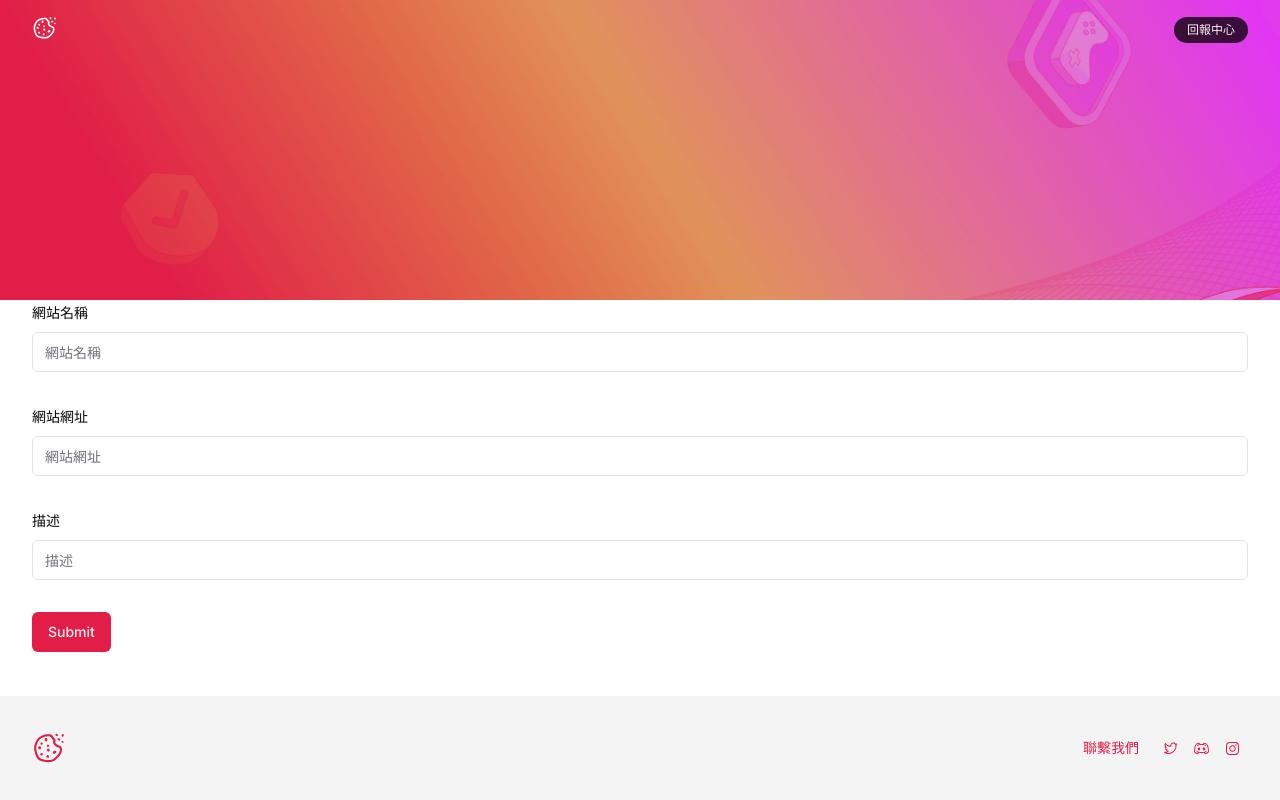
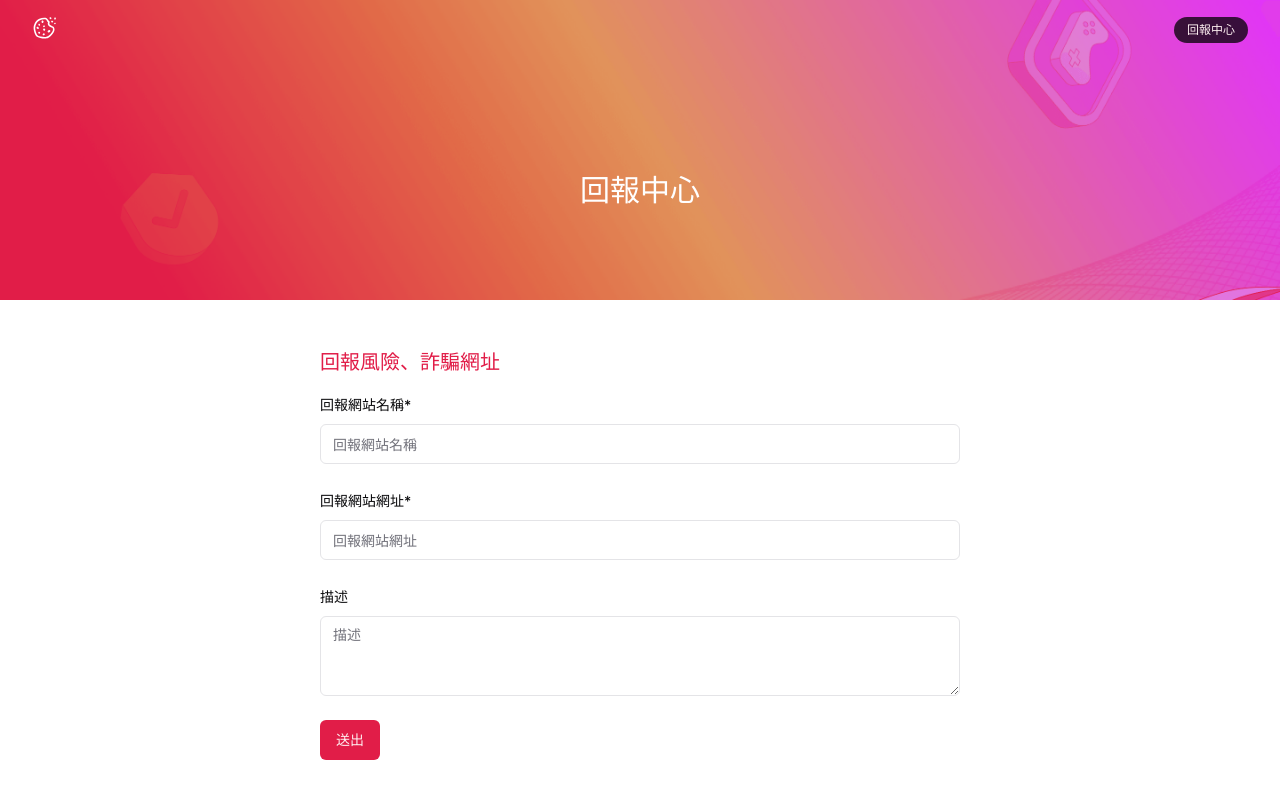
Before and after one commit to haoolii/phoibe, a Next.js app: page /report in a window 1280 px wide. Shown: the top 800 px of the page. Built offline with nearby package versions, Linux system fonts and the light colour scheme.

Commit message:
feat: update theme

```diff
--- a/app/api/records/route.ts
+++ b/app/api/records/route.ts
@@ -1,5 +1,4 @@
 import { ResponseCode } from '@/lib/constants/response-code';
-import { PrismaClient } from '@prisma/client';
 import { NextResponse } from 'next/server';
 import { type NextRequest } from 'next/server';
 import db from '@/lib/db';
--- a/app/record/[id]/page.tsx
+++ b/app/record/[id]/page.tsx
@@ -1,4 +1,7 @@
 import { BaseLayout } from '@/components/layout';
+import { Badge } from '@/components/ui/badge';
+import { Separator } from '@/components/ui/separator';
+import { Textarea } from '@/components/ui/textarea';
 import { RecordComments } from '@/features/record/components/RecordComments';
 import db from '@/lib/db';
 
@@ -11,7 +14,7 @@ export default async function RecordDetail({
     const record = await db.record.findUnique({
       include: {
         source: true,
-        comments: true
+        comments: true,
       },
       where: {
         id: params.id,
@@ -23,30 +26,43 @@ export default async function RecordDetail({
     return (
       <div>
         <div
-          className={`flex h-[300px] items-center bg-[url('/img/dapp_banner_bg.png')] bg-cover pt-20 transition-all`}
+          className={`flex min-h-[300px] items-center bg-[url('/img/dapp_banner_bg.png')] bg-cover pt-28 pb-10 transition-all`}
         >
-          <div className='container'>
-            <div>
-              <h2 className='text-2xl text-white'>網站名稱</h2>
-              <h2>{record.websiteName}</h2>
+          <div className='container space-y-6 mx-auto max-w-5xl'>
+            <div className='flex items-center space-x-4 max-w-full'>
+              <h2 className='text-xl text-white whitespace-nowrap'>網站名稱</h2>
+              <div className='inline-block rounded-lg bg-primary-foreground px-4 py-1'>
+                <h2 className='text-primary font-medium'>{record.websiteName}</h2>
+              </div>
             </div>
-            <div>
-              <h2 className='text-2xl text-white'>網站網址</h2>
-              <h2>{record.url}</h2>
+            <div className='flex items-center space-x-4 max-w-full'>
+              <h2 className='text-xl text-white whitespace-nowrap'>網站網址</h2>
+              <div className='inline-block rounded-lg bg-primary-foreground px-4 py-1'>
+                <h2 className='text-primary font-medium break-all'>{record.url}</h2>
+              </div>
             </div>
-            <div>
-              <h2 className='text-2xl text-white'>來源</h2>
-              <h2>{record.source.name}</h2>
+            <div className='flex items-center space-x-4 max-w-full'>
+              <h2 className='text-xl text-white whitespace-nowrap'>通報來源</h2>
+              <div className='inline-block rounded-lg bg-primary-foreground px-4 py-1'>
+              <h2 className='text-primary font-medium'>{record.source.name}</h2>
+              </div>
             </div>
           </div>
         </div>
-        <div className="container">
-          RecordDetail
+        <section className='container mx-auto max-w-5xl py-10'>
+          <div className="space-y-2">
+            <h3 className='text-xl text-primary'>網站描述</h3>
+            <Textarea readOnly rows={8} value={'123213123'} className='text-primary ring-offset-0 focus-visible:ring-0 focus-visible:ring-offset-0 border-primary resize-none' />
+          </div>
+
+          <div>
+
+          </div>
           <pre>{JSON.stringify(record, null, 2)}</pre>
           <div className='mt-10'>
-          <RecordComments id={record.id} />
+            <RecordComments id={record.id} />
           </div>
-        </div>
+        </section>
       </div>
     );
   } catch (err) {
--- /dev/null
+++ b/components/no-data/index.ts
@@ -0,0 +1 @@
+export * from './noData';
--- /dev/null
+++ b/components/no-data/noData.tsx
@@ -0,0 +1,32 @@
+import { MagnifyingGlassIcon } from '@radix-ui/react-icons';
+
+interface NoDataProps {
+  title?: string;
+  subTitle?: string;
+}
+
+export const NoData = (props: NoDataProps) => {
+  const title = props.title || 'No Data';
+  const subTitle = props.subTitle || '';
+  return (
+    <div className='flex flex-col justify-center items-center h-48 opacity-75'>
+      <div className='p-4'>
+        <svg
+            xmlns='http://www.w3.org/2000/svg'
+            viewBox='0 0 20 20'
+            fill='currentColor'
+            className='h-20 w-20 fill-primary'
+        >
+            <path
+            fillRule='evenodd'
+            d='M10 3c-4.31 0-8 3.033-8 7 0 2.024.978 3.825 2.499 5.085a3.478 3.478 0 01-.522 1.756.75.75 0 00.584 1.143 5.976 5.976 0 003.936-1.108c.487.082.99.124 1.503.124 4.31 0 8-3.033 8-7s-3.69-7-8-7zm0 8a1 1 0 100-2 1 1 0 000 2zm-2-1a1 1 0 11-2 0 1 1 0 012 0zm5 1a1 1 0 100-2 1 1 0 000 2z'
+            clipRule='evenodd'
+            />
+        </svg>
+      </div>
+
+      <h2 className="text-lg font-medium">{title}</h2>
+      <span>{subTitle}</span>
+    </div>
+  );
+};
--- /dev/null
+++ b/components/ui/separator.tsx
@@ -0,0 +1,31 @@
+"use client"
+
+import * as React from "react"
+import * as SeparatorPrimitive from "@radix-ui/react-separator"
+
+import { cn } from "@/lib/utils"
+
+const Separator = React.forwardRef<
+  React.ElementRef<typeof SeparatorPrimitive.Root>,
+  React.ComponentPropsWithoutRef<typeof SeparatorPrimitive.Root>
+>(
+  (
+    { className, orientation = "horizontal", decorative = true, ...props },
+    ref
+  ) => (
+    <SeparatorPrimitive.Root
+      ref={ref}
+      decorative={decorative}
+      orientation={orientation}
+      className={cn(
+        "shrink-0 bg-border",
+        orientation === "horizontal" ? "h-[1px] w-full" : "h-full w-[1px]",
+        className
+      )}
+      {...props}
+    />
+  )
+)
+Separator.displayName = SeparatorPrimitive.Root.displayName
+
+export { Separator }
--- /dev/null
+++ b/components/ui/textarea.tsx
@@ -0,0 +1,24 @@
+import * as React from "react"
+
+import { cn } from "@/lib/utils"
+
+export interface TextareaProps
+  extends React.TextareaHTMLAttributes<HTMLTextAreaElement> {}
+
+const Textarea = React.forwardRef<HTMLTextAreaElement, TextareaProps>(
+  ({ className, ...props }, ref) => {
+    return (
+      <textarea
+        className={cn(
+          "flex min-h-[80px] w-full rounded-md border border-input bg-background px-3 py-2 text-sm ring-offset-background placeholder:text-muted-foreground focus-visible:outline-none focus-visible:ring-2 focus-visible:ring-ring focus-visible:ring-offset-2 disabled:cursor-not-allowed disabled:opacity-50",
+          className
+        )}
+        ref={ref}
+        {...props}
+      />
+    )
+  }
+)
+Textarea.displayName = "Textarea"
+
+export { Textarea }
--- a/features/report/components/ReportBoard.tsx
+++ b/features/report/components/ReportBoard.tsx
@@ -11,6 +11,7 @@ import {
   FormMessage,
 } from '@/components/ui/form';
 import { Input } from '@/components/ui/input';
+import { Textarea } from '@/components/ui/textarea';
 import { postReport } from '@/lib/requests/report.request';
 import { zodResolver } from '@hookform/resolvers/zod';
 import { useRouter } from 'next/navigation';
@@ -18,9 +19,9 @@ import { useForm } from 'react-hook-form';
 import * as z from 'zod';
 
 const formSchema = z.object({
-  websiteName: z.string().min(1).max(200),
-  url: z.string().min(1).max(200),
-  description: z.string().max(200),
+  websiteName: z.string().min(1, '此為必填欄位').max(200, '超過字數上限'),
+  url: z.string().min(1, '此為必填欄位').max(300, '超過字數上限'),
+  description: z.string().max(300),
 });
 
 export const ReportBoard = () => {
@@ -40,8 +41,6 @@ export const ReportBoard = () => {
       url: values.url,
     });
 
-    console.log('response', response);
-
     router.replace('/');
   }
 
@@ -50,35 +49,24 @@ export const ReportBoard = () => {
       <div
         className={`flex h-[300px] items-center bg-[url('/img/dapp_banner_bg.png')] bg-cover pt-20 transition-all`}
       >
-        <div className='container'></div>
+        <div className='container text-center'>
+          <h1 className='text-3xl text-white'>回報中心</h1>
         </div>
-      {/* id          String    @id @default(uuid())
-  websiteName String
-  url         String
-  count       Int
-  originId    String
-  source      Source    @relation(fields: [sourceId], references: [id])
-  sourceId    String
-  published   Boolean
-  deleted     Boolean   @default
-  (false)
-  createdAt   DateTime  @default(now())
-  updatedAt   DateTime  @updatedAt()
-  comments    Comment[] */}
-      {/* TODO: 需要使用 shadcn 的 Form 元件 */}
+      </div>
       <div className='container'>
+        <section className='mx-auto grid max-w-2xl gap-4 px-4 py-12'>
+          <h2 className='text-xl text-primary'>回報風險、詐騙網址</h2>
           <Form {...form}>
-          <form onSubmit={form.handleSubmit(onSubmit)} className='space-y-8'>
+            <form onSubmit={form.handleSubmit(onSubmit)} className='space-y-6'>
               <FormField
                 control={form.control}
                 name='websiteName'
                 render={({ field }) => (
                   <FormItem>
-                  <FormLabel>網站名稱</FormLabel>
+                    <FormLabel>回報網站名稱*</FormLabel>
                     <FormControl>
-                    <Input placeholder='網站名稱' {...field} />
+                      <Input placeholder='回報網站名稱' {...field} />
                     </FormControl>
-                  {/* <FormDescription>網站名稱</FormDescription> */}
                     <FormMessage />
                   </FormItem>
                 )}
@@ -88,15 +76,15 @@ export const ReportBoard = () => {
                 name='url'
                 render={({ field }) => (
                   <FormItem>
-                  <FormLabel>網站網址</FormLabel>
+                    <FormLabel>回報網站網址*</FormLabel>
                     <FormControl>
-                    <Input placeholder='網站網址' {...field} />
+                      <Input type='url' placeholder='回報網站網址' {...field} />
                     </FormControl>
-                  {/* <FormDescription>網站網址</FormDescription> */}
                     <FormMessage />
                   </FormItem>
                 )}
               />
+
               <FormField
                 control={form.control}
                 name='description'
@@ -104,29 +92,19 @@ export const ReportBoard = () => {
                   <FormItem>
                     <FormLabel>描述</FormLabel>
                     <FormControl>
-                    <Input placeholder='描述' {...field} />
+                      <Textarea placeholder='描述' {...field} />
                     </FormControl>
-                  {/* <FormDescription>描述</FormDescription> */}
                     <FormMessage />
                   </FormItem>
                 )}
               />
-            <Button type='submit'>Submit</Button>
+              <Button type='submit'>送出</Button>
             </form>
           </Form>
-        {/* <div className='grid gap-4 py-10'>
-          <FormItem>
-            <FormLabel>Username</FormLabel>
-            <FormControl>
-              <Input placeholder='網站名稱' />
-            </FormControl>
-            <FormDescription>This is your public display name.</FormDescription>
-            <FormMessage />
-          </FormItem>
-
-          <Input placeholder='網站網址' />
-          <Input placeholder='描述(尚未加入此欄位)' />
-        </div> */}
+        </section>
+        <section className='mx-auto grid max-w-2xl gap-4 px-4 py-12'>
+          <p className="text-gray-500 text-sm">回報之網站會通過人工審核，但並不保證完全正確，僅供防範參考。</p>
+        </section>
       </div>
     </div>
   );
--- a/package.json
+++ b/package.json
@@ -13,6 +13,7 @@
     "@hookform/resolvers": "^3.3.2",
     "@radix-ui/react-icons": "^1.3.0",
     "@radix-ui/react-label": "^2.0.2",
+    "@radix-ui/react-separator": "^1.0.3",
     "@radix-ui/react-slot": "^1.0.2",
     "@react-hook/debounce": "^4.0.0",
     "@react-hook/throttle": "^2.2.0",
```
Also changed, not shown: features/website/components/WebSiteBoard.tsx (+18 -9 lines), 1 other file (tests, documents, lock files or other folders). Lines whose indentation alone changed are shown as unchanged.
